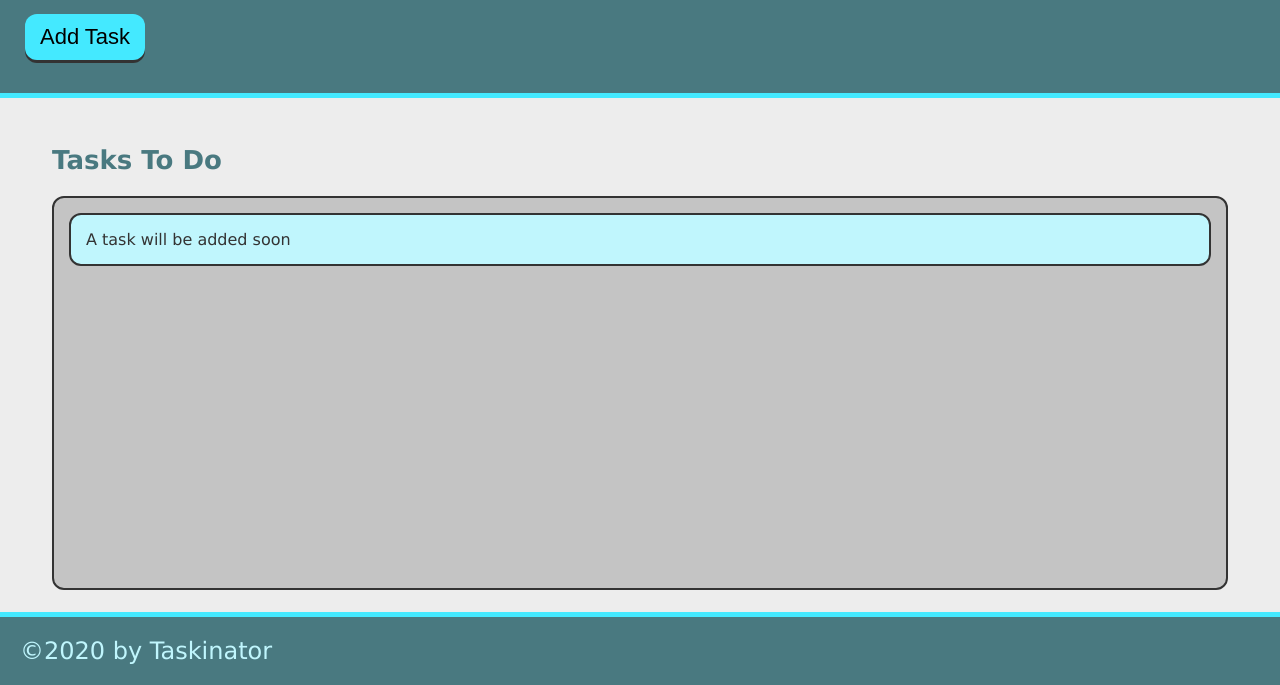
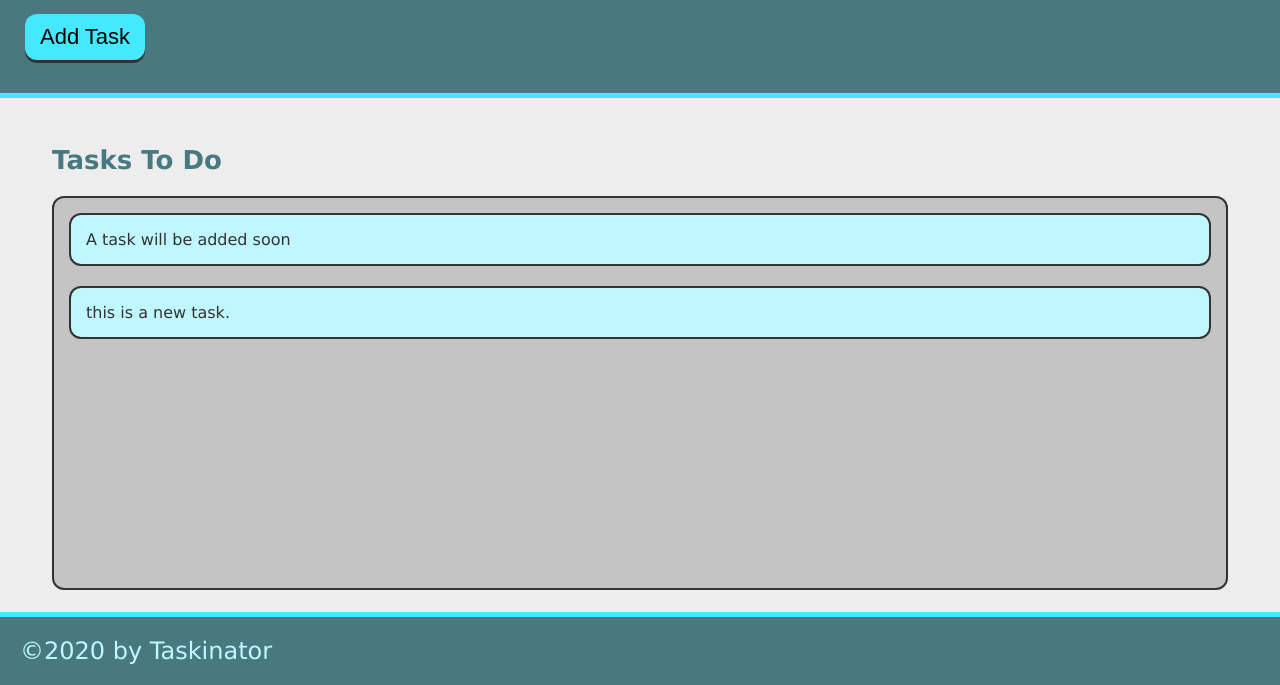
Before and after one commit to OhDangBro/taskinator, a plain HTML site: page index.html in a window 1280 px wide. Both pictures are taken after a click on the button "Add Task". Shown: the part 115-800 px from the top of the page. Drawn offline with Linux system fonts and the light colour scheme.

Commit message:
ability to add task

```diff
--- a/assets/js/script.js
+++ b/assets/js/script.js
@@ -0,0 +1,14 @@
+var buttonEl = document.querySelector("#save-task");
+var tasksToDoEl = document.querySelector("#tasks-to-do");
+
+
+
+
+var createTaskHandler = function() {
+    var listItemEl = document.createElement("li");
+    listItemEl.className = "task-item";
+    listItemEl.textContent = "this is a new task.";
+    tasksToDoEl.appendChild(listItemEl);
+};
+
+buttonEl.addEventListener("click", createTaskHandler);
--- a/index.html
+++ b/index.html
@@ -15,13 +15,13 @@
     <header>
         <h1 class="page-title">Taskinator</h1>
         <p> Click the button below to add a new task </p>
-        <button class="btn">Add Task</button>
+        <button class="btn" id="save-task">Add Task</button>
 
     </header>
     <main class="page-content">
         <section class="task-list-wrapper">
             <h2 class=" list-title"> Tasks To Do</h2>
-            <ul class="task-list">
+            <ul class="task-list" id="tasks-to-do">
                 <li class="task-item"> A task will be added soon</li>
             </ul>
 
```
